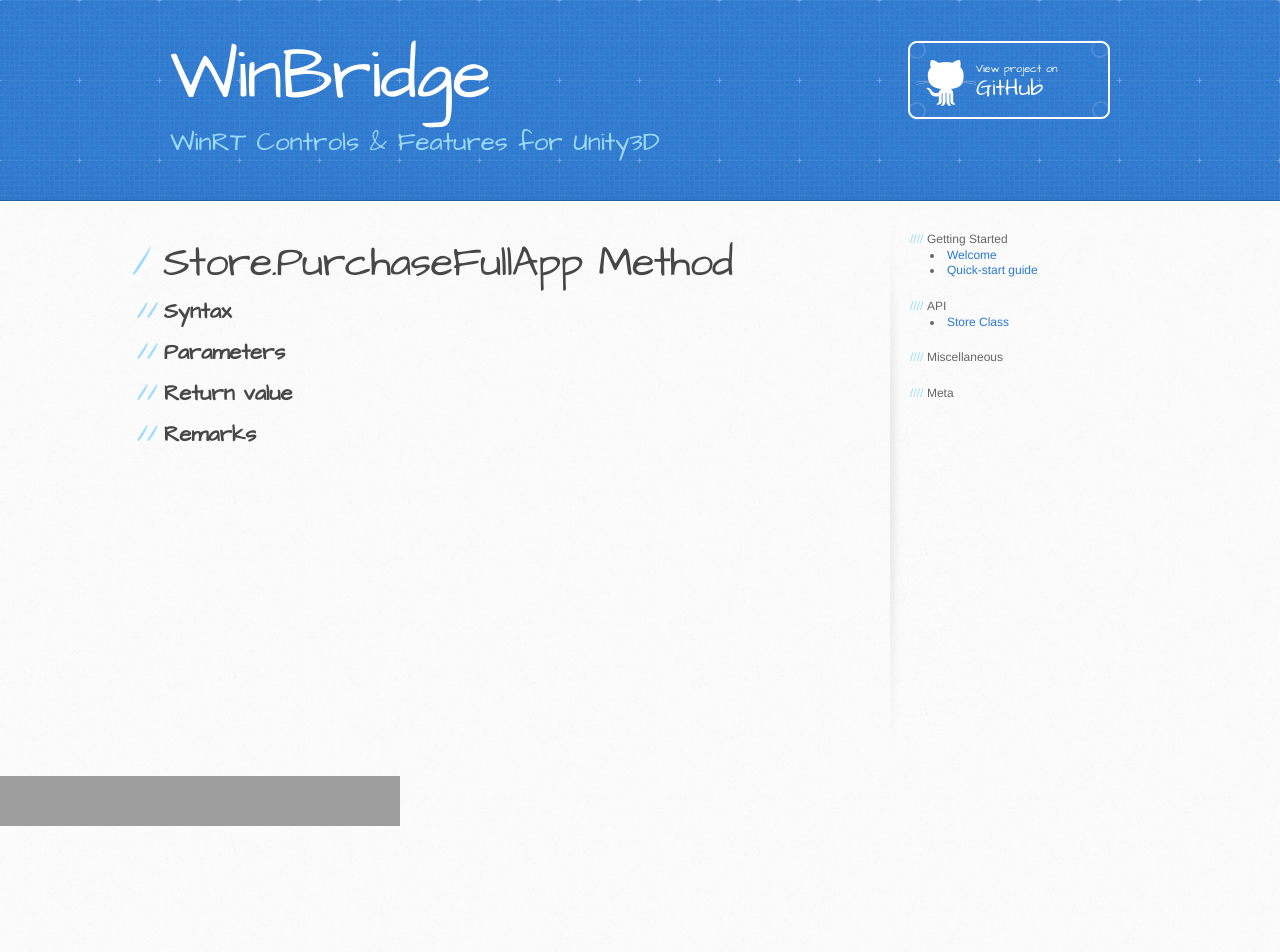
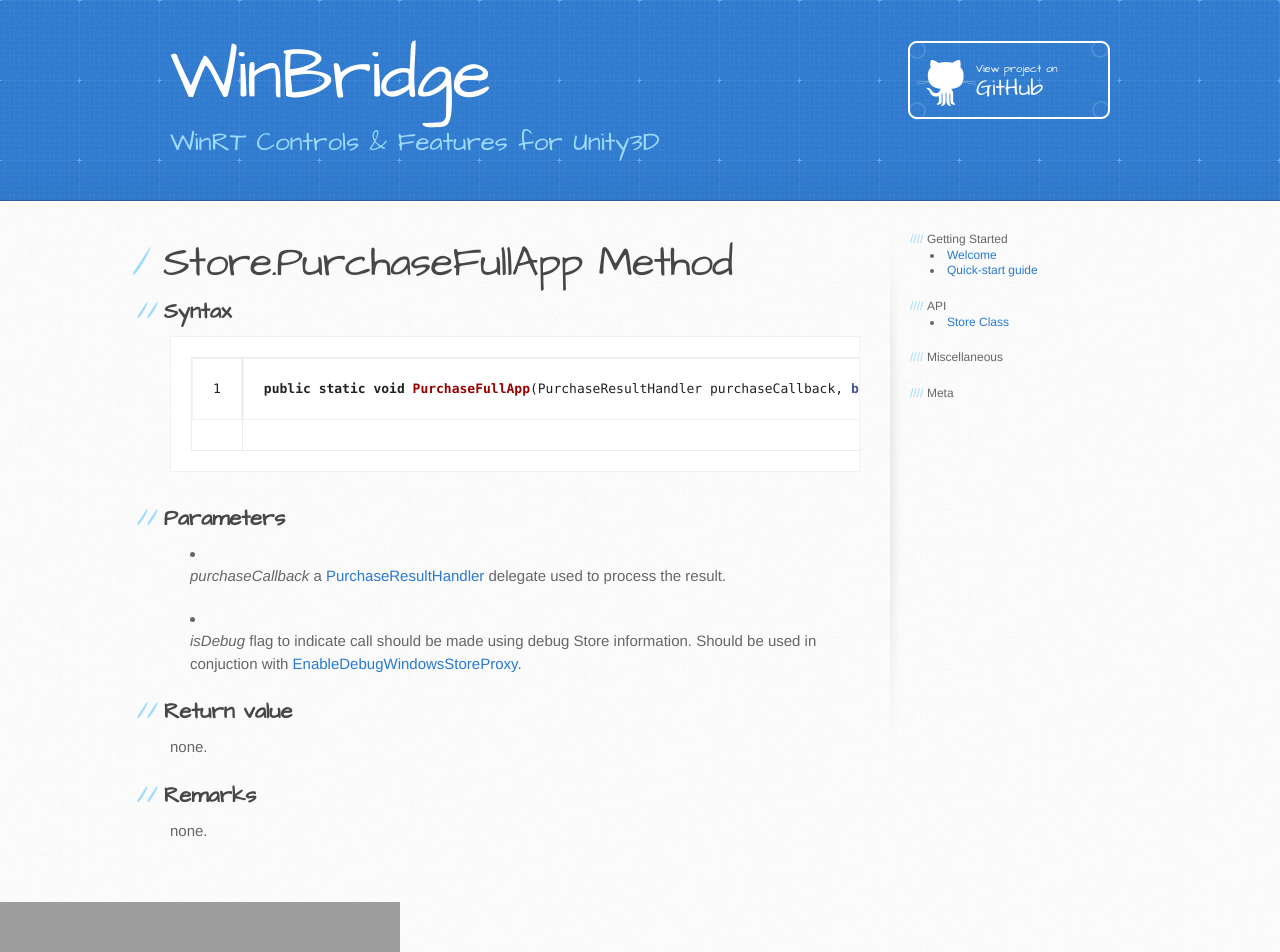
Before and after one commit to felixrieseberg/WinBridge, a Jekyll site: the page built from docs/store.purchasefullapp.md, in a window 1280 px wide. Built offline with Jekyll 4.4.1, drawn with Linux system fonts in a browser that asks for light colours; before the commit the page ends 900 px from its top, so only the background shows below that.

Commit message:
Added Store.PurchaseFullApp

````diff
--- a/docs/store.purchasefullapp.md
+++ b/docs/store.purchasefullapp.md
@@ -7,9 +7,22 @@ permalink: /docs/api/store.purchasefullapp/
 ---
 
 ## Syntax
+```csharp
+public static void PurchaseFullApp(PurchaseResultHandler purchaseCallback, bool isDebug = false)
+```
 
 ## Parameters
+* _purchaseCallback_
+	a [PurchaseResultHandler][] delegate used to process the result.
+
+* _isDebug_
+    flag to indicate call should be made using debug Store information. Should be used in conjuction with [EnableDebugWindowsStoreProxy][].
 
 ## Return value
+none.
 
 ## Remarks
+none.
+
+[PurchaseResultHandler]: {{site.github.url}}/docs/api/store.purchaseresulthandler
+[EnableDebugWindowsStoreProxy]: {{site.github.url}}/docs/api/store.enabledebugwindowsstoreproxy
--- a/stylesheets/stylesheet.css
+++ b/stylesheets/stylesheet.css
@@ -61,6 +61,10 @@ a {
 }
 a:hover {
   color: #2268b2;
+}
+
+em {
+font-style: italic;
 }
 
 header {
````
Also changed, not shown: docs/store.md (+0 -1 lines).
